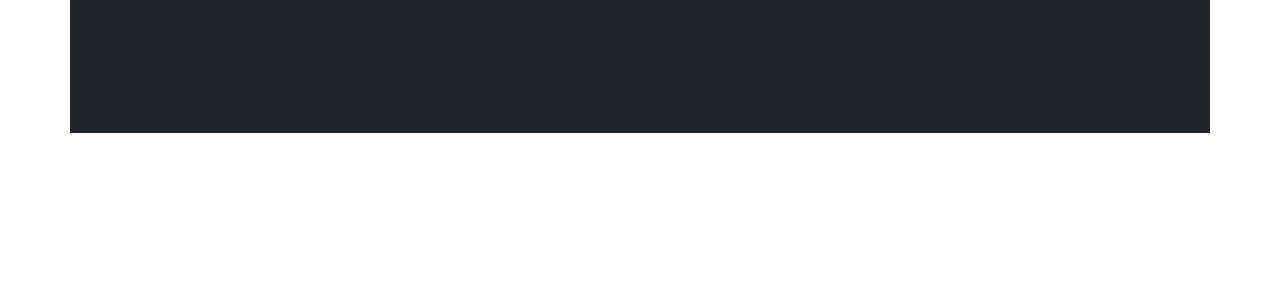
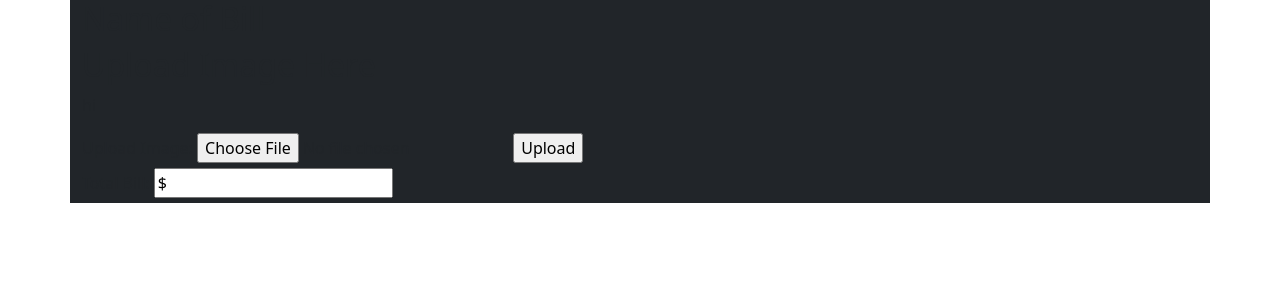
Before and after one commit to JustinGebing/Group_Project, a Flask app: page /new/bill in a window 1280 px wide. Shown: the top 300 px of the page. Run offline with Flask 2, Linux system fonts and the light colour scheme; the visitor is signed in with stand-in values (Sample User, id 1); data that the repository does not hold is empty; some libraries are stand-ins or nearby versions.

Commit message:
Complete intergration of bill text parser

```diff
--- a/Group_10_Project/flask_app/controllers/bills.py
+++ b/Group_10_Project/flask_app/controllers/bills.py
@@ -3,25 +3,22 @@
 from flask_app.models.bill import Bill
 from flask_app.models.account import Account
 from flask_app.models.image_text import Image_text
-from PIL import Image
+
+
 #Route to create bill page
-@app.route('/new/bill')
+@app.route('/new/bill', methods=['POST','GET'])
 def new_bill():
     if 'id' not in session:
         return redirect('/logout')
     data = {
         'id': session['id']
     }
-    return render_template('create.html', account=Account.get_one(data))
-
-#Route to upload Image
-@app.route('/uploadImage', methods=['POST','GET'])
-def uploadImage():
+    total_cost=""
     if request.method == "POST":
-        image =  request.form['image']
-        total_cost=Image_text.total_amount(image)
-    return render_template('create.html',total_cost=total_cost)
-
+        images = request.files['file']
+        filename=images.filename
+        total_cost=Image_text.total_amount(images,filename)
+    return render_template('create.html', account=Account.get_one(data),total_cost=total_cost)
 #Route to create bill
 @app.route('/create/bill', methods=['POST'])
 def create_bill():
--- a/Group_10_Project/flask_app/static/js/upload_Image.js
+++ b/Group_10_Project/flask_app/static/js/upload_Image.js
@@ -1,16 +1,8 @@
-$(function(){
-	$('submit','image-form').click(function(){
-
-		$.ajax({
-			url: '/new/bill',
-			data:$('#inputImage').val(),
-			type: 'POST',
-			success: function(){
-				alert('saved');
-			},
-			error: function(){
-				alert('error');
-			}
-		});
-	});
-});
+var billImage = document.getElementById('file');
+billImage.onsubmit = function(e){
+        e.preventDefault();
+        var form = new FormData(billImage);
+        fetch("http://localhost:5000/new/bill", { method :'POST', body : form})
+            .then( response => response.json() )
+            .then( data => console.log(data) )
+    }
--- a/Group_10_Project/flask_app/templates/create.html
+++ b/Group_10_Project/flask_app/templates/create.html
@@ -28,6 +28,15 @@
                 <div class="col">
                     <h2>Upload Image Here</h2>
                     <p>hi</p>
+                    <form action='/new/bill' id='imageForm' method='post' enctype="multipart/form-data">
+                        <label for="file">Upload Image: </label>
+                        <input type='file' name='file' value="{{file}}">
+                        <input type='submit' id='submit_btn' value='Upload'>
+                    </form>
+                    <form id='billForm' method='post'>
+                        <label for="how_much">Total Bill: </label>
+                        <input type='text' name='how_much' value="${{total_cost}}">
+                    </form>
                 </div>
             </div>
         </div>
```
Also changed, not shown: Group_10_Project/flask_app/models/image_text.py (+14 -3 lines), Group_10_Project/server.py (line endings or trailing spaces).
